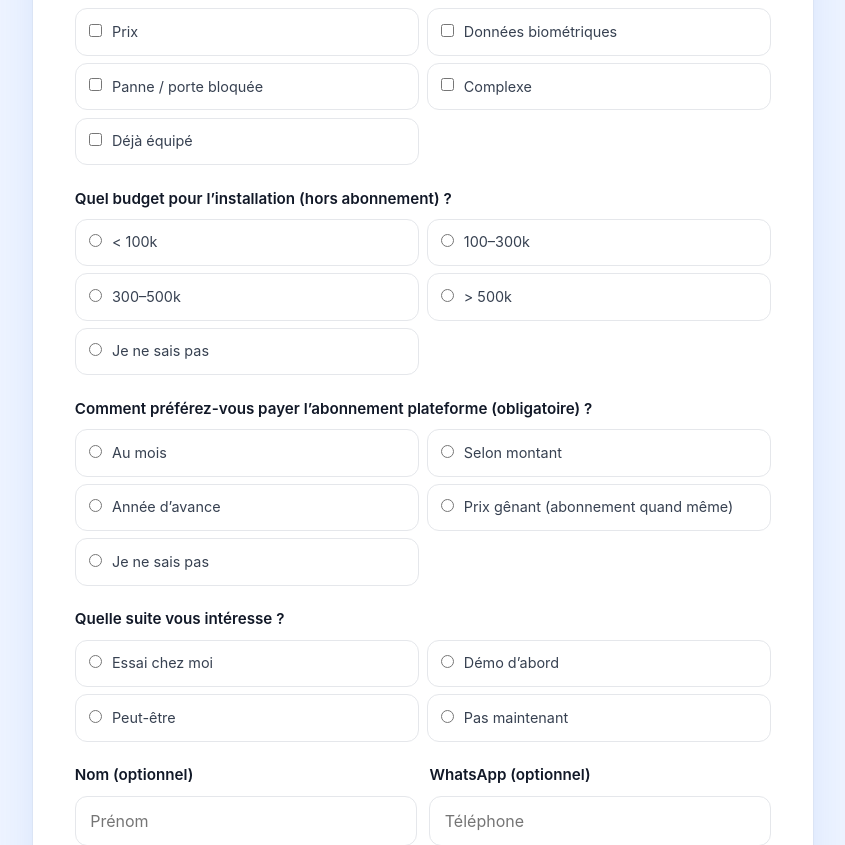
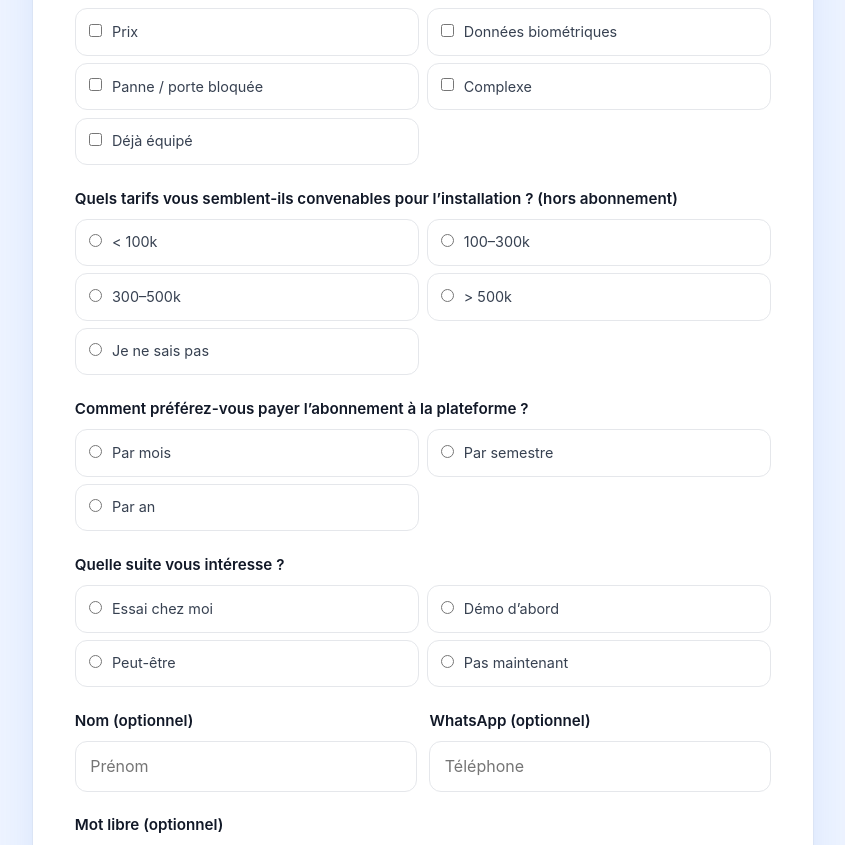
Before and after one commit to Fatoumata7703/empreintepro-etude, a Flask app: page / in a window 1280 px wide. Shown: the part 2227-3072 px from the top of the page, without its empty margins (217-1062 px from the left). Run offline with Flask 3, Linux system fonts and the light colour scheme; some libraries are stand-ins or nearby versions.

Commit message:
Clarify install pricing and subscription billing period choices.

```diff
--- a/etude_db.py
+++ b/etude_db.py
@@ -79,11 +79,9 @@
         "nsp": "Je ne sais pas",
     },
     "abonnement": {
-        "oui": "OK, abonnement au mois",
-        "selon": "OK, selon le montant",
-        "achat": "OK, préfère payer une année d’avance",
-        "non": "Le prix de l’abonnement me gêne (mais il reste obligatoire)",
-        "nsp": "Je ne sais pas encore",
+        "mois": "Par mois",
+        "semestre": "Par semestre",
+        "an": "Par an",
     },
     "interet": {
         "oui": "Oui",
@@ -143,6 +141,17 @@
         "Hors région de Dakar": "Hors région de Dakar",
     },
 }
+
+ABONNEMENT_ALIASES = {
+    "oui": "mois",
+    "achat": "an",
+}
+
+
+def _abonnement_key(value):
+    raw = value or ""
+    return ABONNEMENT_ALIASES.get(raw, raw)
+
 
 COLUMNS = [
     "created_at", "role", "org_type", "taille", "zone", "moyens", "portes",
@@ -373,7 +382,8 @@
     urgence = LABELS["urgence"].get(_row_get(row, "urgence"), _row_get(row, "urgence") or "—")
     decideur = LABELS["decideur"].get(_row_get(row, "decideur"), _row_get(row, "decideur") or "—")
     ailleurs = LABELS["ailleurs"].get(_row_get(row, "ailleurs"), _row_get(row, "ailleurs") or "—")
-    abonnement = LABELS["abonnement"].get(_row_get(row, "abonnement"), _row_get(row, "abonnement") or "—")
+    abo_raw = _row_get(row, "abonnement") or ""
+    abonnement = LABELS["abonnement"].get(_abonnement_key(abo_raw), abo_raw or "—")
 
     bits = [
         f"{nom or 'Anonyme'} — {role} ({org}, {zone}).",
@@ -387,7 +397,7 @@
     if qui:
         bits.append("Doivent pouvoir ouvrir : " + ", ".join(qui) + ".")
     bits.append(f"Intérêt EmpreintePro : {interet_label}. Suite : {pilote_label}.")
-    bits.append(f"Installation (budget) : {budget}. Abonnement plateforme (enrôlement / droits) : {abonnement}.")
+    bits.append(f"Tarifs installation : {budget}. Paiement abonnement : {abonnement}.")
     bits.append(f"Urgence : {urgence}. Décideur : {decideur}. Vu ailleurs : {ailleurs}.")
     if concurrents:
         bits.append("Concurrents connus : " + ", ".join(concurrents) + ".")
@@ -490,10 +500,12 @@
         return cur.lastrowid
 
 
-def _count_map(rows, field, keys):
+def _count_map(rows, field, keys, normalize=None):
     counts = {key: 0 for key in keys}
     for row in rows:
         value = _row_get(row, field)
+        if normalize:
+            value = normalize(value)
         if value in counts:
             counts[value] += 1
     return counts
@@ -557,7 +569,10 @@
             "urgence": _labeled(_count_map(rows, "urgence", LABELS["urgence"]), "urgence"),
             "decideur": _labeled(_count_map(rows, "decideur", LABELS["decideur"]), "decideur"),
             "ailleurs": _labeled(_count_map(rows, "ailleurs", LABELS["ailleurs"]), "ailleurs"),
-            "abonnement": _labeled(_count_map(rows, "abonnement", LABELS["abonnement"]), "abonnement"),
+            "abonnement": _labeled(
+                _count_map(rows, "abonnement", LABELS["abonnement"], _abonnement_key),
+                "abonnement",
+            ),
             "pilote": _labeled(_count_map(rows, "pilote", LABELS["pilote"]), "pilote"),
             "role": _labeled(_count_map(rows, "role", LABELS["role"]), "role"),
             "taille": _labeled(_count_map(rows, "taille", LABELS["taille"]), "taille"),
--- a/static/js/dashboard.js
+++ b/static/js/dashboard.js
@@ -199,8 +199,8 @@
       ${field("Vu ailleurs", row.ailleurs)}
       ${field("Freins", joinList(row.freins))}
       ${field("Concurrents", joinList(row.concurrents))}
-      ${field("Budget installation", row.budget)}
-      ${field("Abonnement plateforme (enrôlement / droits)", row.abonnement)}
+      ${field("Tarifs installation", row.budget)}
+      ${field("Paiement abonnement plateforme", row.abonnement)}
       ${field("Urgence", row.urgence)}
       ${field("Démo / essai", row.pilote)}
       ${field("Cas concret", row.incident || "—")}
--- a/templates/etude_dashboard.html
+++ b/templates/etude_dashboard.html
@@ -87,7 +87,7 @@
       </div>
       <div class="card">
         <h3>Budget installation</h3>
-        <p class="chart-sub">Prix une fois : matériel + pose (sans l’abonnement)</p>
+        <p class="chart-sub">Tarifs jugés convenables : matériel + pose (hors abonnement)</p>
         <div class="chart-box"><canvas id="chartBudget"></canvas></div>
       </div>
       <div class="card">
@@ -106,8 +106,8 @@
         <div class="chart-box"><canvas id="chartAilleurs"></canvas></div>
       </div>
       <div class="card">
-        <h3>Abonnement plateforme (serveur)</h3>
-        <p class="chart-sub">Obligatoire : au mois ou une année d’avance — pour enrôler et gérer les accès</p>
+        <h3>Abonnement à la plateforme</h3>
+        <p class="chart-sub">Préférence de paiement : par mois, semestre ou an</p>
         <div class="chart-box"><canvas id="chartAbonnement"></canvas></div>
       </div>
       <div class="card">
--- a/templates/questionnaire.html
+++ b/templates/questionnaire.html
@@ -155,7 +155,7 @@
           </div>
 
           <div class="q">
-            <span class="label">Quel budget pour l’installation (hors abonnement) ?</span>
+            <span class="label">Quels tarifs vous semblent-ils convenables pour l’installation ? (hors abonnement)</span>
             <div class="choices two">
               <label class="opt"><input type="radio" name="budget" value="lt100"> &lt; 100k</label>
               <label class="opt"><input type="radio" name="budget" value="100_300"> 100–300k</label>
@@ -166,13 +166,11 @@
           </div>
 
           <div class="q">
-            <span class="label">Comment préférez-vous payer l’abonnement plateforme (obligatoire) ?</span>
+            <span class="label">Comment préférez-vous payer l’abonnement à la plateforme ?</span>
             <div class="choices two">
-              <label class="opt"><input type="radio" name="abonnement" value="oui"> Au mois</label>
-              <label class="opt"><input type="radio" name="abonnement" value="selon"> Selon montant</label>
-              <label class="opt"><input type="radio" name="abonnement" value="achat"> Année d’avance</label>
-              <label class="opt"><input type="radio" name="abonnement" value="non"> Prix gênant (abonnement quand même)</label>
-              <label class="opt"><input type="radio" name="abonnement" value="nsp"> Je ne sais pas</label>
+              <label class="opt"><input type="radio" name="abonnement" value="mois"> Par mois</label>
+              <label class="opt"><input type="radio" name="abonnement" value="semestre"> Par semestre</label>
+              <label class="opt"><input type="radio" name="abonnement" value="an"> Par an</label>
             </div>
           </div>
 
```
